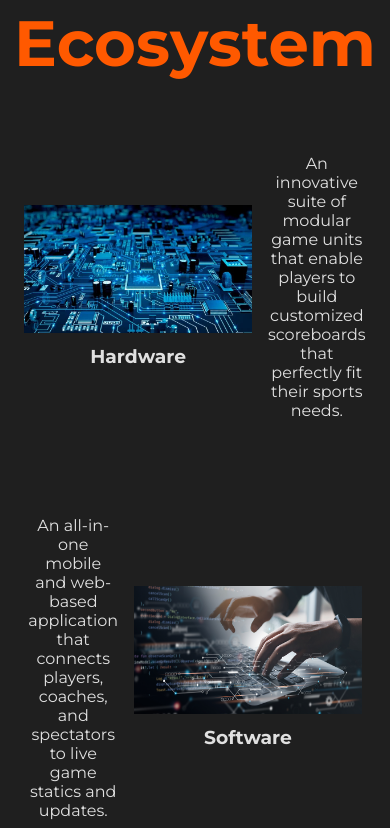
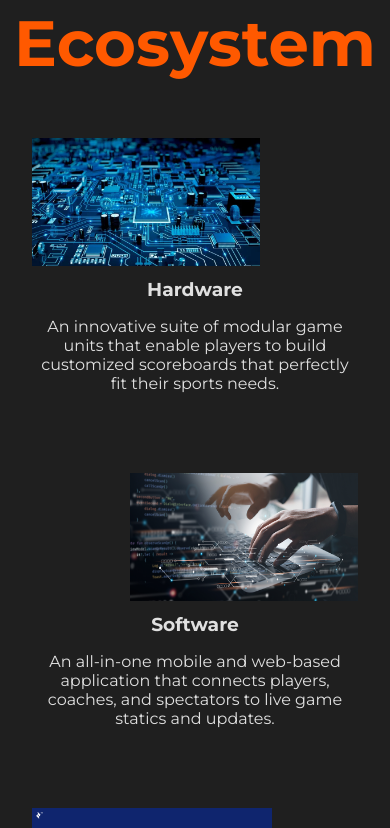
Before and after one commit to Digital-Sports-Solutions-Official/DSS-website, a React (Vite) app: page /tinyLeague in a window 390 px wide. Shown: the part 1260-2088 px from the top of the page. Built offline with nearby package versions, Linux system fonts and the light colour scheme.

Commit message:
More stuff

```diff
--- a/src/common_components/AlternatingMediaText.css
+++ b/src/common_components/AlternatingMediaText.css
@@ -34,11 +34,18 @@
 
 .AlternatingMediaText img {
     max-height: 10rem;
-    max-width: 20rem;
+    max-width: 15rem;
 }
+
+/* TODO This doesn't actually look very good on mobile */
 
 /* Responsive layout for smaller screens */
 @media (max-width: 768px) {
+
+    .AlternatingMediaText #entry.row-entry {
+        flex-direction: column;
+    }
+
     .AlternatingMediaText {
         padding: 0;
     }
--- a/src/common_components/AlternatingMediaText.tsx
+++ b/src/common_components/AlternatingMediaText.tsx
@@ -29,7 +29,7 @@ const AlternatingMediaText = ({ entries }: AlternatingMediaTextProps) => {
         <div className='AlternatingMediaText column'>
             {Array.from(entries.entries()).map(([index, entry]) => (
                 <a className="entry" href={entry.href} target='_blank'>
-                    <div className='row' style={{ flexDirection: (isEven(index) ? 'row' : 'row-reverse') }}>
+                    <div className='' id="entry" style={{ flexDirection: (isEven(index) ? 'row' : 'row-reverse') }}>
                         <div className='title' style={getTitlePosition(index)}>
                             <img src={entry.imgURL} />
                             <h3>{entry.title}</h3>
--- a/src/routes/Home/Landing.tsx
+++ b/src/routes/Home/Landing.tsx
@@ -9,8 +9,7 @@ const Landing = ({ }) => {
                 <div>Hardware</div>
                 <div>Software</div>
                 <div>Sports</div>
-                {/* TODO Remove this window.innerWidth */}
-                <p>Digital Sports Solutions LLC. {window.innerWidth}</p>
+                <p>Digital Sports Solutions LLC.</p>
             </div>
             <div className="column image-paragraph">
                 <img src='https://computercare.net/wp-content/uploads/2019/08/Blog-Post-Header.png' />
--- a/src/routes/Home/Partners.css
+++ b/src/routes/Home/Partners.css
@@ -3,3 +3,9 @@
 .AlternatingMediaText .entry {
     box-shadow: 0 0 15px var(--dss-orange);
 }
+
+@media (max-width: 768px) {
+    .AlternatingMediaText .entry {
+        box-shadow: 0 0 0;
+    }
+}
--- a/src/routes/Home/Partners.tsx
+++ b/src/routes/Home/Partners.tsx
@@ -13,9 +13,9 @@ interface Partner {
 const partnerArray: Array<Partner> = [
     {
         title: "The NDA",
-        imgURL: 'logos/partners/NDA-logo.jpg',
+        imgURL: 'logos/partners/NDA-logo.png', // Get a transparent NDA logo
         href: "https://www.ndadodgeball.com/",
-        description: "The National Dodgeball Association is the home of competitive dodgeball in the United States. Specializing in the 8.5in Pinch format, the NDA offers unmatched excitement and showcases the very best the sport has to offer."
+        description: "The National Dodgeball Association (NDA) is a leading organization dedicated to promoting and governing the sport of dodgeball across the United States. Established with the goal of advancing dodgeball as a recognized and respected sport, the NDA organizes competitive leagues, tournaments, and events for players of all skill levels.\n\nThe NDA provides a structured environment for both recreational and professional players, ensuring consistent rules and fair play.It fosters a sense of community among dodgeball enthusiasts and emphasizes sportsmanship, teamwork, and physical fitness.Through its efforts, the NDA aims to grow the sport's popularity, create opportunities for player development, and establish dodgeball as a mainstream athletic pursuit.\n\nWith a focus on expanding dodgeball's reach and impact, the NDA continues to enhance the sport's visibility and engage with a broad audience, from grassroots players to elite competitors."
     },
     {
         title: "The NCDA",
--- a/src/routes/Home/ProductCarousel.tsx
+++ b/src/routes/Home/ProductCarousel.tsx
@@ -2,7 +2,7 @@
 
 import React, { useState, useEffect, useRef } from 'react';
 import Tilt, { ReactParallaxTiltProps } from 'react-parallax-tilt';
-import products from '../../products';
+import products from './products';
 
 import './ProductCarousel.css';
 
--- a/src/products.tsx
+++ b/src/routes/Home/products.tsx
@@ -29,5 +29,3 @@ const clkBox: Product = {
 const products: Array<Product> = [dualDigitShotClock, miniGameClock, clkBox, dualDigitShotClock, miniGameClock, clkBox]
 
 export default products;
-
-//TODO make components take products as a prop
--- a/src/routes/TinyLeague/TinyLeague.tsx
+++ b/src/routes/TinyLeague/TinyLeague.tsx
@@ -10,7 +10,6 @@ const TinyLeague = () => {
     return (
         <div className="tinyLeague">
             <NavBar />
-            {/* TODO change clkr icon to the tinyleague icon */}
             <TinyLeagueLanding />
             <Ecosystem />
             <RequestQuote />
```
Also changed, not shown: public/logos/partners/NDA-logo.png (added).
